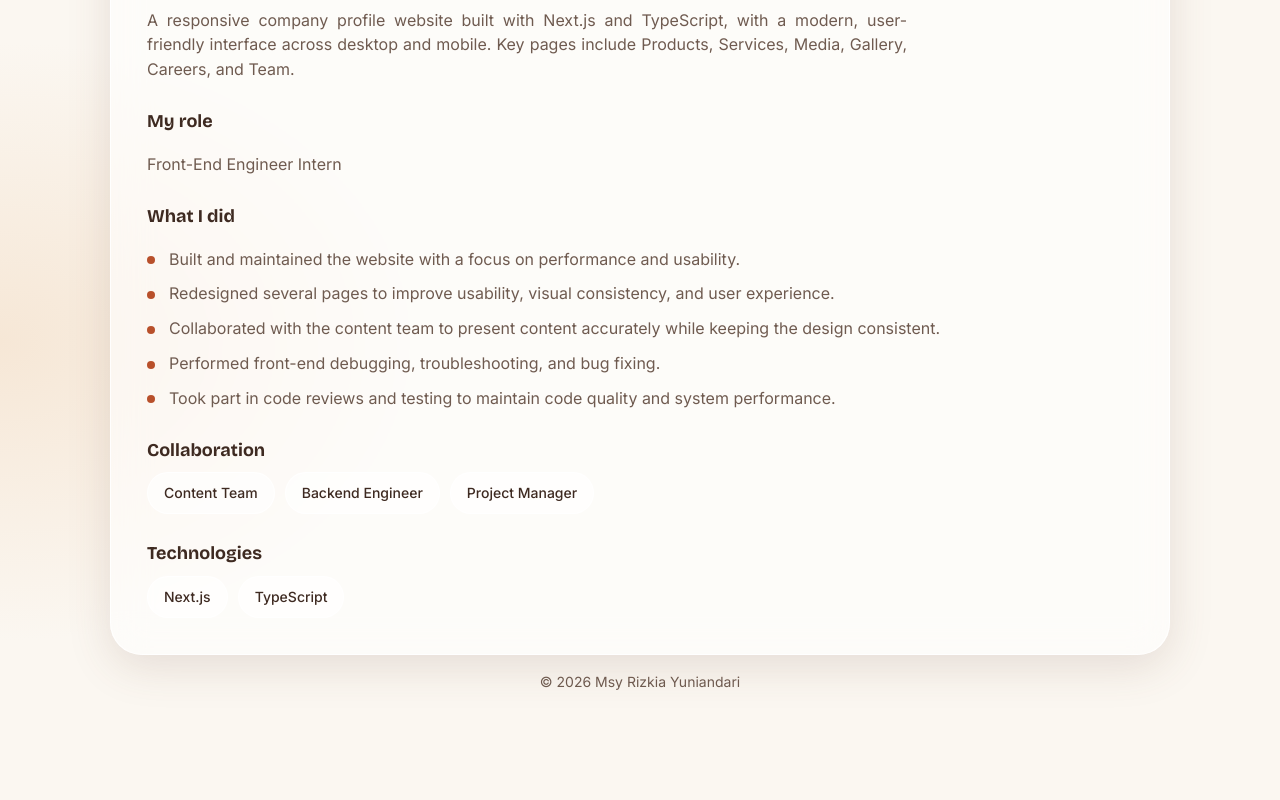
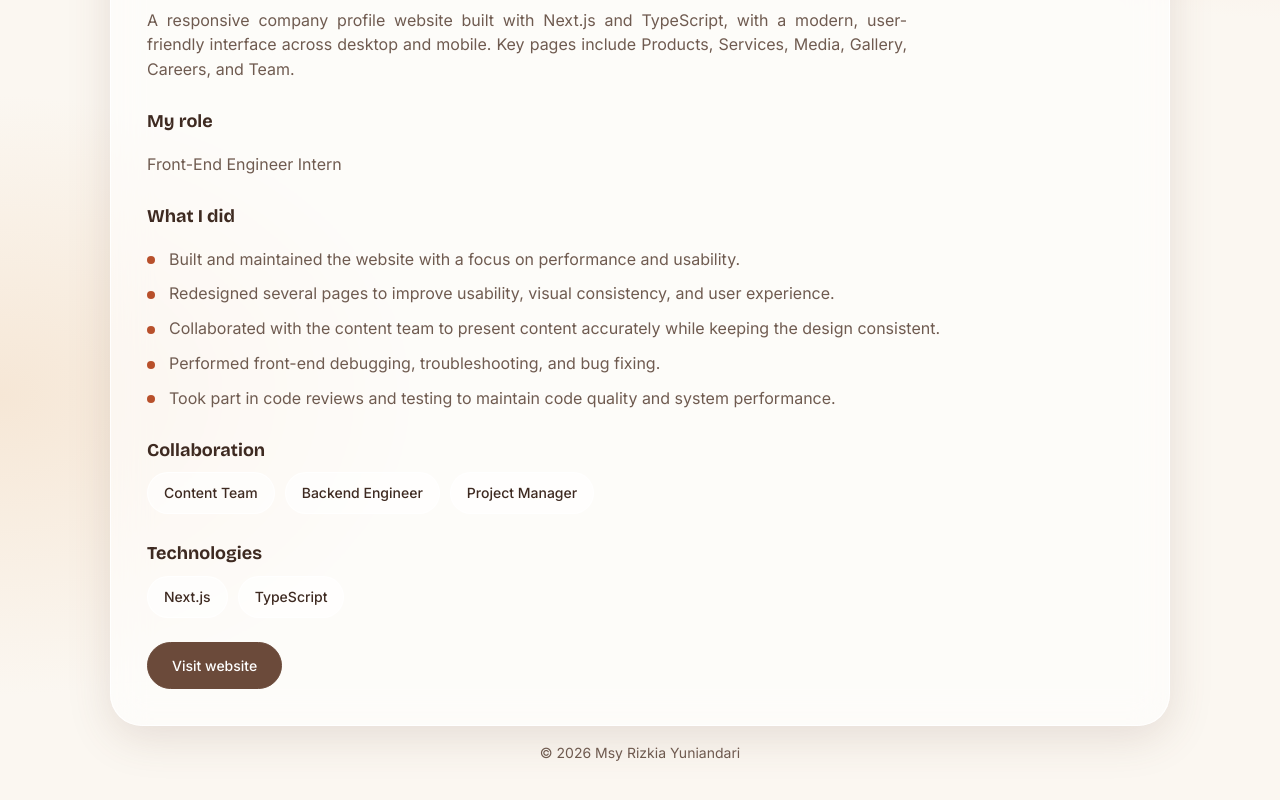
Before and after one commit to rizkiayuniandari/my_portfolio, a Next.js app: page /projects/company-profile in a window 1280 px wide. Shown: the part 853-1653 px from the top of the page. Before the commit the page ends 1593 px from the top, so only its background shows below. Built offline with nearby package versions, Linux system fonts and the light colour scheme.

Commit message:
add visit web venambak

```diff
--- a/app/data/portfolio.ts
+++ b/app/data/portfolio.ts
@@ -136,6 +136,10 @@ export const projects: Project[] = [
     collaboration: ["Content Team", "Backend Engineer", "Project Manager"],
     tech: ["Next.js", "TypeScript"],
     image: "/projects/project-5/venambak.png",
+    link: {
+      label: "Visit website",
+      url: "https://venambak.id/",
+    },
   },
   {
     slug: "venambak-app",
```
